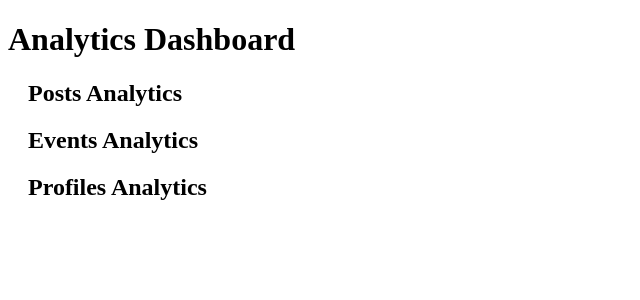
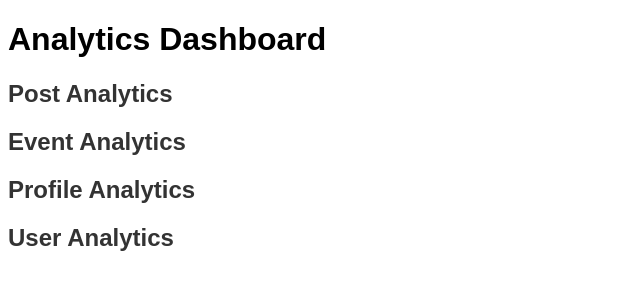
Before and after one commit to LiveWiresSRM2023/Curious-Bees, a Flask app: template JinJa-Analytics/templates/template.html in a window 1280 px wide. Shown: the top 300 px of the page, without its empty margins (0-640 px from the left). Run offline with Flask 3, Linux system fonts and the light colour scheme; the template is opened without the code that fills it, so the values that code supplies are empty.

Commit message:
Update template.html

```diff
--- a/JinJa-Analytics/templates/template.html
+++ b/JinJa-Analytics/templates/template.html
@@ -1,33 +1,53 @@
 <!DOCTYPE html>
-<html lang="en">
+<html>
 <head>
-    <meta charset="UTF-8">
-    <meta name="viewport" content="width=device-width, initial-scale=1.0">
     <title>Analytics Dashboard</title>
     <style>
+        body {
+            font-family: Arial, sans-serif;
+        }
         .chart-container {
-            margin: 20px;
+            margin: 20px 0;
+        }
+        h2 {
+            color: #333;
+        }
+        .chart-container div {
+            margin: 10px 0;
+        }
+        .pie-chart {
+            width: 100%;
+            max-width: 600px;
         }
     </style>
 </head>
 <body>
     <h1>Analytics Dashboard</h1>
+
     <div class="chart-container">
-        <h2>Posts Analytics</h2>
+        <h2>Post Analytics</h2>
         <div>{{ post_data['post_popularity_chart']|safe }}</div>
+        <div>{{ post_data['top_5_posts_chart']|safe }}</div>
         <div>{{ post_data['hashtags_chart']|safe }}</div>
     </div>
+
     <div class="chart-container">
-        <h2>Events Analytics</h2>
+        <h2>Event Analytics</h2>
         <div>{{ event_data['events_status_chart']|safe }}</div>
         <div>{{ event_data['events_venue_chart']|safe }}</div>
         <div>{{ event_data['events_time_slots_chart']|safe }}</div>
     </div>
+
     <div class="chart-container">
-        <h2>Profiles Analytics</h2>
+        <h2>Profile Analytics</h2>
         <div>{{ profile_data['profiles_college_chart']|safe }}</div>
         <div>{{ profile_data['profiles_department_chart']|safe }}</div>
         <div>{{ profile_data['profiles_position_chart']|safe }}</div>
     </div>
+
+    <div class="chart-container">
+        <h2>User Analytics</h2>
+        <div>{{ user_data['users_chart']|safe }}</div>
+    </div>
 </body>
 </html>
```
